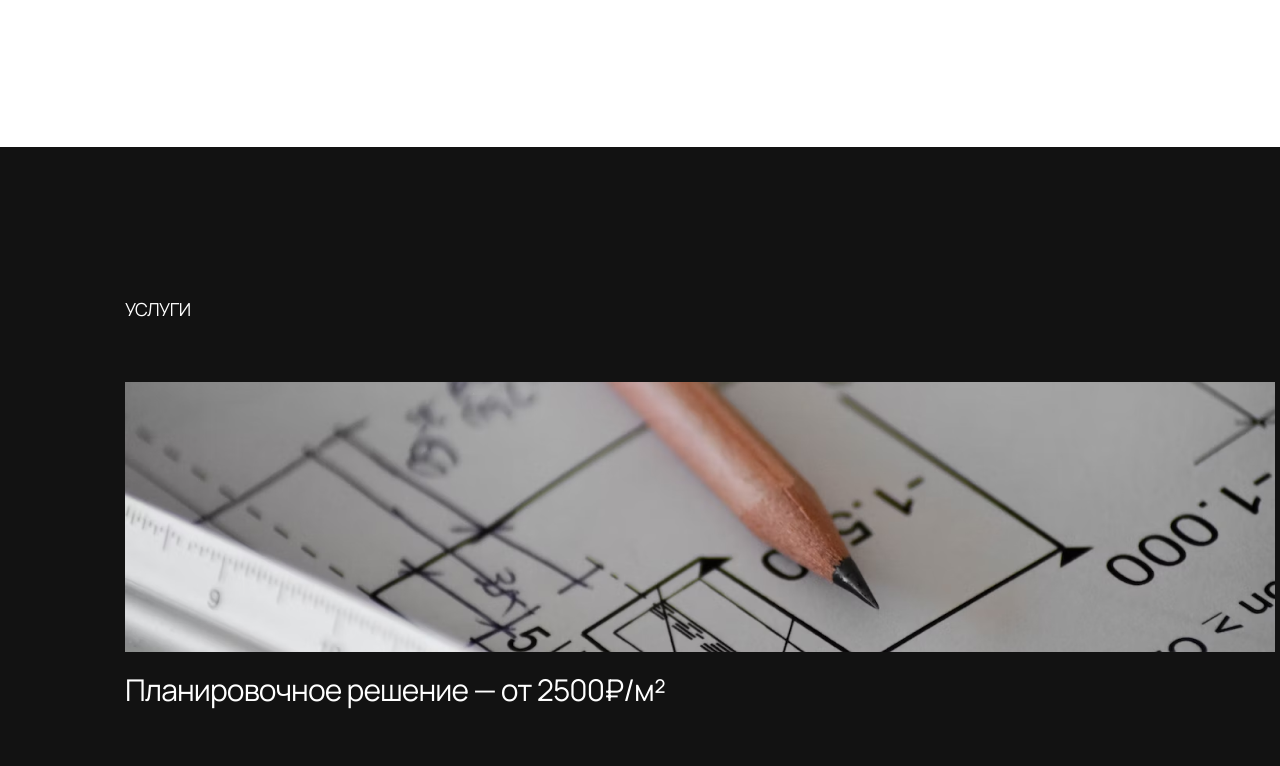
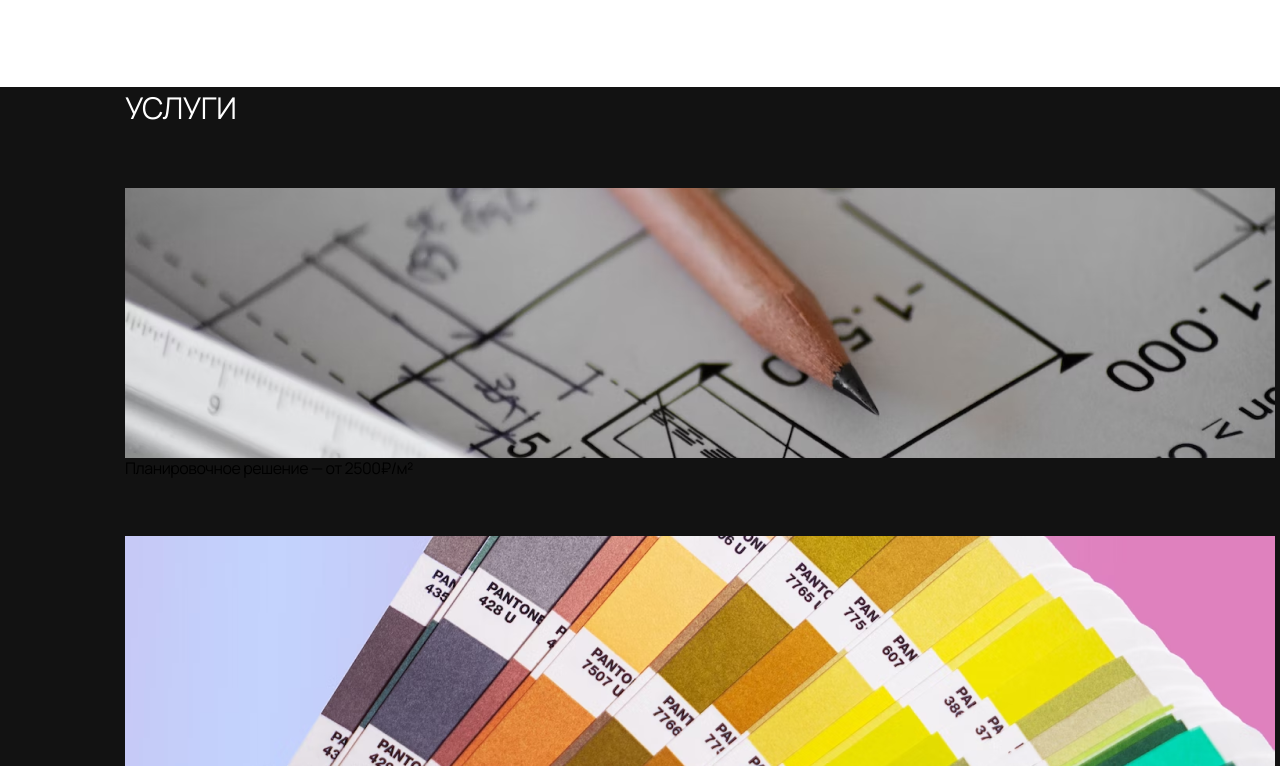
Before and after one commit to MHGV/Metrika, a plain HTML site: page index.html in a window 1280 px wide. Shown: the part 3574-4340 px from the top of the page. Drawn offline with Linux system fonts and the light colour scheme.

Commit message:
Add files via upload

```diff
--- a/index.html
+++ b/index.html
@@ -69,7 +69,7 @@
     </section>
     <section class="services">
       <div class="container_black">
-        <h2 class="services__title">Услуги</h2>
+        <h2 class="services_black-text">Услуги</h2>
         <ul class="services_list">
           <li class="services_list">
             <img
--- a/style.css
+++ b/style.css
@@ -141,7 +141,7 @@ h2 {
   margin-top: 34px;
 }
 
-.services__text {
+.services_black-text {
   margin-top: 15px;
   font-style: normal;
   font-weight: 400;
```
